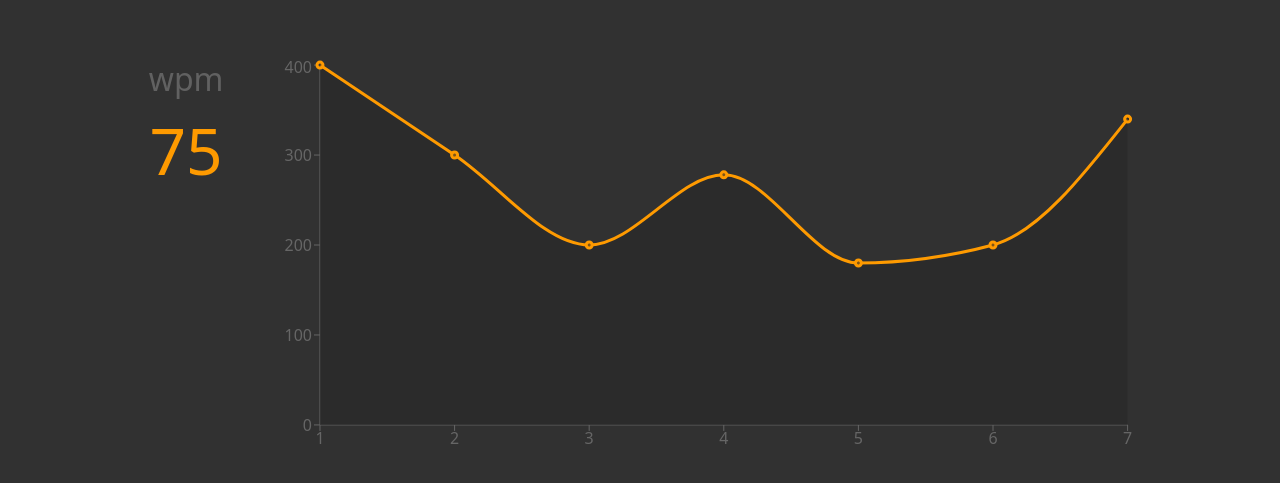
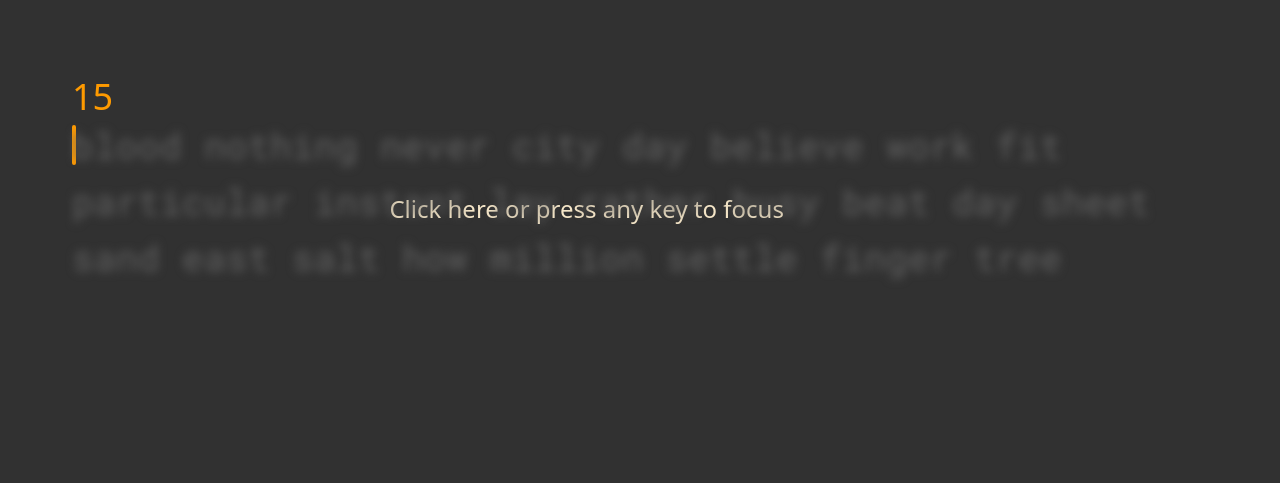
Before and after one commit to vikasgodara290/Typist, a React (Vite) app in the folder frontend/: page / in a window 1280 px wide. Shown: the part 195-678 px from the top of the page. Built offline with nearby package versions, Linux system fonts and the light colour scheme.

Commit message:
cleaned the code and removed unwanted code

```diff
--- a/frontend/src/App.tsx
+++ b/frontend/src/App.tsx
@@ -1,8 +1,12 @@
+import { useEffect, useRef, useState } from "react";
+
 import Words from "./components/Words";
+import Timer from "./components/Timer";
+import SpeedGraph from "./components/SpeedGraph";
+
+import SpeedDataBySecondType from "./types";
+
 import "./app.css";
-import Timer from "./components/Timer";
-import { useEffect, useRef, useState } from "react";
-import SpeedGraph from "./components/SpeedGraph";
 
 function App() {
     const [timer, setTimer] = useState<number>(15);
@@ -10,7 +14,11 @@ function App() {
     const initialTimer = useRef<number>(15);
     const [timerStart, setTimerStart] = useState<boolean>(false);
     const [typingSpeed, setTypingSpeed] = useState<number>(0);
+    const [totalCorrectLetterTyped, setTotalCorrectLetterTyped] = useState<number>(0);
+    const [speedDataBySecond, setSpeedDataBySecond] = useState<SpeedDataBySecondType[]>([]);
 
+    //-----------------------------------------------------------------------------//
+    //it starts the timer when user hit a key. it sets the setTimerStart in words comp.
     useEffect(() => {
         if (timerStart) {
             timerIntervalRef.current = setInterval(() => {
@@ -24,19 +32,38 @@ function App() {
             }
         };
     }, [timerStart]);
+    //-----------------------------------------------------------------------------//
 
-    useEffect(() => {
-        if (timer === 0 && timerIntervalRef.current) {
-            clearInterval(timerIntervalRef.current);
-        }
-    }, [timer]);
+    //-----------------------------------------------------------------------------//
+    //it clears the setInterval on -1
+    if (timer === -1 && timerIntervalRef.current) {
+        clearInterval(timerIntervalRef.current);
+    }
+    //calculate the typing speed on timer 0
+    if (timer === 0) {
+        setTypingSpeed(
+            (totalCorrectLetterTyped * (60 / initialTimer.current)) / 5
+        );
+        setTimer(-1);
+    }
+    //-----------------------------------------------------------------------------//
 
     return (
         <div className="bg-bgColor">
-            {/* <Timer timer={timer} />
-            <Words noOfWords={50} setTimerStart={setTimerStart} timer={timer} setTypingSpeed={setTypingSpeed} initialTimer ={initialTimer.current}/> */}
-
-            <SpeedGraph/>
+            {timer === -1 ? (
+                <SpeedGraph typingSpeed={typingSpeed}/>
+            ) : (
+                <>
+                    <Timer timer={timer} />
+                    <Words
+                        noOfWords={50}
+                        setTimerStart={setTimerStart}
+                        timer={timer}
+                        setTotalCorrectLetterTyped={setTotalCorrectLetterTyped}
+                        setSpeedDataBySecond={setSpeedDataBySecond}
+                    />
+                </>
+            )}
         </div>
     );
 }
--- a/frontend/src/components/Letter.tsx
+++ b/frontend/src/components/Letter.tsx
@@ -10,6 +10,7 @@ interface LetterType {
     setCurrentLetterPos: any;
     wordLength: number;
     setIsWordCorrectC : React.Dispatch<React.SetStateAction<boolean | undefined>>;
+    setTotalCorrectLetterTyped: React.Dispatch<React.SetStateAction<number>>;
 }
 
 const Letter = ({
@@ -22,52 +23,50 @@ const Letter = ({
     setCurrentLetterPos,
     wordLength,
     setIsWordCorrectC,
+    setTotalCorrectLetterTyped
 }: LetterType) => {
     const [letterColor, setletterColor] = useState<string>("text-txtColor");
     const letterRef = useRef<HTMLDivElement>(null);
-    //const [isTypedLetter, setIsTypedLetter] = useState<{isTyped: boolean, isCorrect: boolean | undefined}>({isTyped: false, isCorrect: undefined})
 
     useEffect(() => {
+
+        //user typied backspace
         if (typedLetter === "Backspace") {
-            //console.log(typedLetter, currentLetterIndex, letter);
-            if (
-                letterIndex === currentLetterIndex - 1 &&
-                wordIndex === currentWordIndex
-            ) {
-                //console.log(letter);
-                //setCarrot("border-r-3 border-amber-500")
-            }
+
+            //get the the letter which need to be removed
             if (
                 letterIndex === currentLetterIndex &&
                 wordIndex === currentWordIndex
             ) {
+                //set the default color
                 setletterColor("text-txtColor");
-                //setCarrot("border-r-3 border-white")
+                //set the caret to current letter's left
                 const x = letterRef.current?.getBoundingClientRect().x;
                 const y = letterRef.current?.getBoundingClientRect().y;
                 setCurrentLetterPos({ x: x, y: y });
-                //setIsTypedLetter({isTyped : false, isCorrect: undefined});
+                //make the word isCorrect undefined
                 if(currentLetterIndex != wordLength - 1){
                     setIsWordCorrectC(undefined);
                 }
-
             }
             return;
         }
+
+        //user typed a letter
         if (
             typedLetter !== "" &&
             letterIndex === currentLetterIndex - 1 &&
             wordIndex === currentWordIndex
         ) {
-            //setCarrot("border-r-3 border-amber-500")
-
+            //if check the typed letter is correct or not and set color accordingly
             if (typedLetter !== letter) {
                 setletterColor("text-wrongTxt");
-                //setIsTypedLetter({isTyped : true, isCorrect: false});
+                //set the entire word to wrong
                 setIsWordCorrectC(false);
             } else {
                 setletterColor("text-correctTxt");
-                //setIsTypedLetter({isTyped : true, isCorrect: true});
+                setTotalCorrectLetterTyped(curr => curr + 1);
+                //set the entire word to right if it does not have any wrong letter
                 setIsWordCorrectC(curr => {
                     if(curr === true || curr === undefined){
                         return true;
@@ -78,34 +77,16 @@ const Letter = ({
                 });
             }
         }
+
+        //it moves the caret to next letter
         if (
             typedLetter !== "" &&
             letterIndex === currentLetterIndex &&
             wordIndex === currentWordIndex
         ) {
-            //setCarrot("border-r-3 border-amber-500")
-            //letterRef.current?.focus()
-            // console.log(typedLetter, letter, letterIndex , currentLetterIndex, wordIndex , currentWordIndex);
-            // console.log(letterRef.current?.getBoundingClientRect());
             const x = letterRef.current?.getBoundingClientRect().x;
             const y = letterRef.current?.getBoundingClientRect().y;
             setCurrentLetterPos({ x: x, y: y });
-        }
-        if (
-            typedLetter !== "" &&
-            letterIndex === currentLetterIndex - 1 &&
-            currentLetterIndex === wordLength &&
-            wordIndex === currentWordIndex
-        ) {
-            //setCarrot("border-r-3 border-amber-500")
-            //letterRef.current?.focus()
-            // console.log(typedLetter, letter, letterIndex , currentLetterIndex, wordIndex , currentWordIndex, wordLength);
-            // console.log(letterRef.current?.getBoundingClientRect());
-            setCurrentLetterPos((curr: { x: number; y: number }) => {
-                return { x: curr.x + 22, y: curr.y };
-            });
-        } else {
-            //setCarrot("border-r-3 border-white")
         }
 
     }, [currentLetterIndex, currentWordIndex, typedLetter]);
--- a/frontend/src/components/SpeedGraph.tsx
+++ b/frontend/src/components/SpeedGraph.tsx
@@ -8,43 +8,47 @@ import {
 } from "recharts";
 // import "./styles.css";
 
+interface SpeedGraphProps{
+    typingSpeed: number;
+}
+
 const data = [
     {
-        name: "1",
+        name: 1,
         wpm: 400,
     },
     {
-        name: "2",
+        name: 2,
         wpm: 300,
     },
     {
-        name: "3",
+        name: 3,
         wpm: 200,
     },
     {
-        name: "4",
+        name: 4,
         wpm: 278,
     },
     {
-        name: "5",
+        name: 5,
         wpm: 180,
     },
     {
-        name: "6",
+        name: 6,
         wpm: 200,
     },
     {
-        name: "7",
+        name: 7,
         wpm: 340,
     },
 ];
 
-const SpeedGraph = () => {
+const SpeedGraph = ({typingSpeed} : SpeedGraphProps) => {
     return (
         <div className="h-screen w-screen bg-bgColor flex pt-[250px] px-28">
             <div className="w-32 h-36 flex flex-wrap ml-auto">
                 <div className="mx-auto text-[32px] text-txtColor">wpm</div>
-                <div className="mx-auto text-[64px] text-amber-500">75</div>
+                <div className="mx-auto text-[64px] text-amber-500">{Math.round(typingSpeed)}</div>
             </div>
             <ResponsiveContainer
                 width="85%"
--- a/frontend/src/components/Word.tsx
+++ b/frontend/src/components/Word.tsx
@@ -10,6 +10,7 @@ interface WordType {
     typedLetter: string;
     setCurrentLetterPos: any;
     onIsWordCorrectChange : (value : boolean) => void;
+    setTotalCorrectLetterTyped: React.Dispatch<React.SetStateAction<number>>;
 }
 
 const Word = ({
@@ -19,7 +20,8 @@ const Word = ({
     currentLetterIndex,
     typedLetter,
     setCurrentLetterPos,
-    onIsWordCorrectChange
+    onIsWordCorrectChange,
+    setTotalCorrectLetterTyped
 }: WordType) => {
     const [isWordCorrectC, setIsWordCorrectC] = useState<boolean | undefined>(undefined);
     const letterWithIds = useMemo(
@@ -27,9 +29,17 @@ const Word = ({
         [word]
     );
 
+    //it passes the isWordCorrect to it's parent (words comp)
     useEffect(()=> {
         if(isWordCorrectC !== undefined){
             onIsWordCorrectChange(isWordCorrectC);
+        }
+        //it is not working trying to remove the letters typed in wrong word
+        if(isWordCorrectC === false){
+            setTotalCorrectLetterTyped(curr => curr - currentLetterIndex)
+        }
+        if(isWordCorrectC === true){
+            setTotalCorrectLetterTyped(curr => curr + currentLetterIndex)
         }
     },[isWordCorrectC])
 
@@ -48,6 +58,7 @@ const Word = ({
                         setCurrentLetterPos={setCurrentLetterPos}
                         wordLength={word.length}
                         setIsWordCorrectC={setIsWordCorrectC}
+                        setTotalCorrectLetterTyped={setTotalCorrectLetterTyped}
                     />
                 ))}
         </div>
--- a/frontend/src/components/Words.tsx
+++ b/frontend/src/components/Words.tsx
@@ -2,16 +2,25 @@ import { useEffect, useMemo, useRef, useState } from "react";
 import english1k from "../assets/english_1k.json";
 import Word from "./Word";
 import { v4 as uuidv4 } from "uuid";
+import SpeedDataBySecondType from "../types";
 
 interface WordsType {
     noOfWords: number;
     setTimerStart: React.Dispatch<React.SetStateAction<boolean>>;
     timer: number;
-    setTypingSpeed : React.Dispatch<React.SetStateAction<number>>;
-    initialTimer: number;
+    setTotalCorrectLetterTyped: React.Dispatch<React.SetStateAction<number>>;
+    setSpeedDataBySecond: React.Dispatch<
+        React.SetStateAction<SpeedDataBySecondType[]>
+    >;
 }
 
-const Words = ({ noOfWords, setTimerStart, timer, setTypingSpeed, initialTimer}: WordsType) => {
+const Words = ({
+    noOfWords,
+    setTimerStart,
+    timer,
+    setTotalCorrectLetterTyped,
+    setSpeedDataBySecond,
+}: WordsType) => {
     const [words, setWords] = useState<string[]>([]);
     const wordsDivRef = useRef<HTMLDivElement>(null);
     const [currentWordIndex, setCurrentWordIndex] = useState<number>(0);
@@ -24,14 +33,9 @@ const Words = ({ noOfWords, setTimerStart, timer, setTypingSpeed, initialTimer}:
     const [wordsRemoved, setWordsRemoved] = useState<number>(0);
     const [wordsInFirstLine, setWordsnFirstLine] = useState<number>(0);
     const [isWordCorrectP, setIsWordCorrectP] = useState<boolean | undefined>();
-    const [totalCorrectLetterTyped, setTotalCorrectLetterTyped] = useState<number>(0);
+
     //-------------------------------------------------------------------------------------------------------//
-    //What is difference between mount and re-render?
-    /*
-        Mount : Very first time created and inserted into DOM.
-            -> On Reload (initial Render), Route change
-        Re-Render : Component is already inserted, there is change in state init that's why it re-render with new state.
-    */
+    // set a array of words based on no of words required
     useEffect(() => {
         let wordsTemp: string[] = [];
         for (let i = 0; i < noOfWords; i++) {
@@ -39,28 +43,35 @@ const Words = ({ noOfWords, setTimerStart, timer, setTypingSpeed, initialTimer}:
             wordsTemp.push(english1k.words[randomIndex]);
         }
         setWords(wordsTemp);
-
-        //This is clean up code on unmounting the Words component
-        //return console.log("hi there");
     }, [noOfWords]);
     //-------------------------------------------------------------------------------------------------------//
+
     //-------------------------------------------------------------------------------------------------------//
+    // it capture all the keys pressed by user
     function onKeyDownHandler(e: React.KeyboardEvent<HTMLDivElement>) {
+        //if timer hits 0. it disable the key down event for user to stop writing.
         if (timer === 0) return;
 
+        //if user is at last char of word(space always) and it types any key other than backspace.
         if (
             currentLetterIndex === words[currentWordIndex].length - 1 &&
             e.key != "Backspace"
         ) {
+            //if user types space which is correct moves to next word and it counts as a correctly typed letter if word is correctly typed.
+            //else it diable user to move forward to next word until it presses space.
             if (e.key == " ") {
                 setCurrentLetterIndex(0);
                 setCurrentWordIndex((curr) => curr + 1);
+                if (isWordCorrectP) {
+                    setTotalCorrectLetterTyped((curr) => curr + 1);
+                }
                 return;
             } else {
                 return;
             }
         }
 
+        //if user press space in between a word, it moves to next word and also it set the word as incorrectly typed.
         if (e.key == " ") {
             setCurrentLetterIndex((curr) => {
                 if (curr !== words[currentWordIndex].length - 1) {
@@ -72,43 +83,43 @@ const Words = ({ noOfWords, setTimerStart, timer, setTypingSpeed, initialTimer}:
             return;
         }
 
+        //it ignores the non related keys like alt, tab, f1-f9, esc etc.
         if (e.key.length !== 1 && e.key != "Backspace") return;
 
-        //if (!/^[\u0020-\u007E]$/.test(e.key)) return;
+        if (e.key === "Backspace") {
 
-        if (e.key == "Shift") {
-            return;
-        }
-
-        if (e.key === "Backspace") {
-            console.log(currentLetterIndex, currentWordIndex, isWordCorrectP);
-
+            //if user is at last letter of word (space always) and hit backspace user should not be able to go back to word
             if (
                 currentLetterIndex === words[currentWordIndex].length - 1 &&
                 isWordCorrectP
-            ) {
+            ){
                 return;
             }
 
+            //if user is not on first word and is not 0 index of another word it will remove space and -1 the correct letter count
+            if (currentLetterIndex === 0 && currentWordIndex != 0) {
+                setTotalCorrectLetterTyped((curr) => curr - 1);
+                setCurrentWordIndex((curr) => {
+                    const newWordIndex = curr - 1;
+                    setCurrentLetterIndex(words[newWordIndex].length - 1);
+                    return newWordIndex;
+                });
+            }
+
+            //if user in between a word and hit backspace go to prev letter
             if (currentLetterIndex > 0) {
                 setCurrentLetterIndex((curr) => curr - 1);
-            } else {
-                if (currentWordIndex > 0) {
-                    // setCurrentWordIndex(curr => curr - 1)
-                    // setCurrentLetterIndex(words[currentWordIndex - 1].length - 1 )
-                    setCurrentWordIndex((curr) => {
-                        const newWordIndex = curr - 1;
-                        setCurrentLetterIndex(words[newWordIndex].length - 1);
-                        return newWordIndex;
-                    });
-                }
             }
+
+            //set the typed letter (Backspace)
             setTypedLetter(e.key);
             return;
         }
 
+        //if it is a normal char and passes all he above conditions
         setTypedLetter(e.key);
 
+        //move to next letter
         if (words[currentWordIndex].length > currentLetterIndex) {
             setCurrentLetterIndex((curr) => curr + 1);
         }
@@ -116,7 +127,7 @@ const Words = ({ noOfWords, setTimerStart, timer, setTypingSpeed, initialTimer}:
     //-------------------------------------------------------------------------------------------------------//
 
     //-------------------------------------------------------------------------------------------------------//
-
+    //when ever user hit any key it set the timer to start and focus on the words div
     useEffect(() => {
         document.addEventListener("keyup", () => {
             setTimerStart(true);
@@ -126,7 +137,7 @@ const Words = ({ noOfWords, setTimerStart, timer, setTypingSpeed, initialTimer}:
     //-------------------------------------------------------------------------------------------------------//
 
     //-------------------------------------------------------------------------------------------------------//
-    /*Detect that carrot is on end of 2nd line and user pressed space*/
+    //Detect that carrot is on end of 2nd line and user pressed space
     useEffect(() => {
         const { x, y } = currentLetterPos;
 
@@ -140,52 +151,21 @@ const Words = ({ noOfWords, setTimerStart, timer, setTypingSpeed, initialTimer}:
             setCurrentLetterPos((curr) => ({ x: curr.x, y: curr.y - 56 }));
         }
     }, [currentLetterPos]);
+    //-------------------------------------------------------------------------------------------------------//
 
     //-------------------------------------------------------------------------------------------------------//
-
+    // setting up UUID to words
     const wordsWithIds = useMemo(
         () => words.map((word) => ({ id: uuidv4(), word })),
         [words]
     );
     //-------------------------------------------------------------------------------------------------------//
-    /*
-        cmd + <- | -> move to start and end of line
-        cmd + shift +<- | -> move to start and end of line and select
-        cmd + backspace to remove one line
-        option + <- | -> move one word
-        option + up or down arrow key to move the line up or down
-        option + shift + <- | -> move one word and select
-        option + shift + down or up arrow key to duplicate the line up or down
-        option + backspace to remove one word
-        cmd + x to delete one line and copy it to clipboard
-        option + right click to have double cursor for writing
-    */
 
-    useEffect(() => {
-        //console.log(totalCorrectLetterTyped);
-        console.log(initialTimer - timer);
-        console.log((totalCorrectLetterTyped * (60 / (initialTimer - timer)))/5);
-
-    }, [currentWordIndex]);
-
+    //-------------------------------------------------------------------------------------------------------//
+    // set the word is correct or wrong by word comp
     const onIsWordCorrectChange = (value: boolean) => {
         setIsWordCorrectP(value);
     };
-    //-------------------------------------------------------------------------------------------------------//
-    //-------------------------------------------------------------------------------------------------------//
-    useEffect(()=> {
-        if (words.length > 0) {
-            if (currentLetterIndex === words[currentWordIndex].length - 1) {
-                console.log(isWordCorrectP);
-                if(isWordCorrectP){
-                    //console.log(words[currentWordIndex].length);
-                    setTotalCorrectLetterTyped(curr => curr + words[currentWordIndex].length);
-                    //console.log(totalCorrectLetterTyped);
-                }
-            }
-        }
-    },[currentLetterIndex])
-
     //-------------------------------------------------------------------------------------------------------//
 
     return (
@@ -240,6 +220,9 @@ const Words = ({ noOfWords, setTimerStart, timer, setTypingSpeed, initialTimer}:
                                             onIsWordCorrectChange={
                                                 onIsWordCorrectChange
                                             }
+                                            setTotalCorrectLetterTyped={
+                                                setTotalCorrectLetterTyped
+                                            }
                                         />
                                     )
                             )}
--- /dev/null
+++ b/frontend/src/types.ts
@@ -0,0 +1,8 @@
+
+
+interface SpeedDataBySecondType {
+    name: number,
+    wpm: number
+}
+
+export default SpeedDataBySecondType
```
